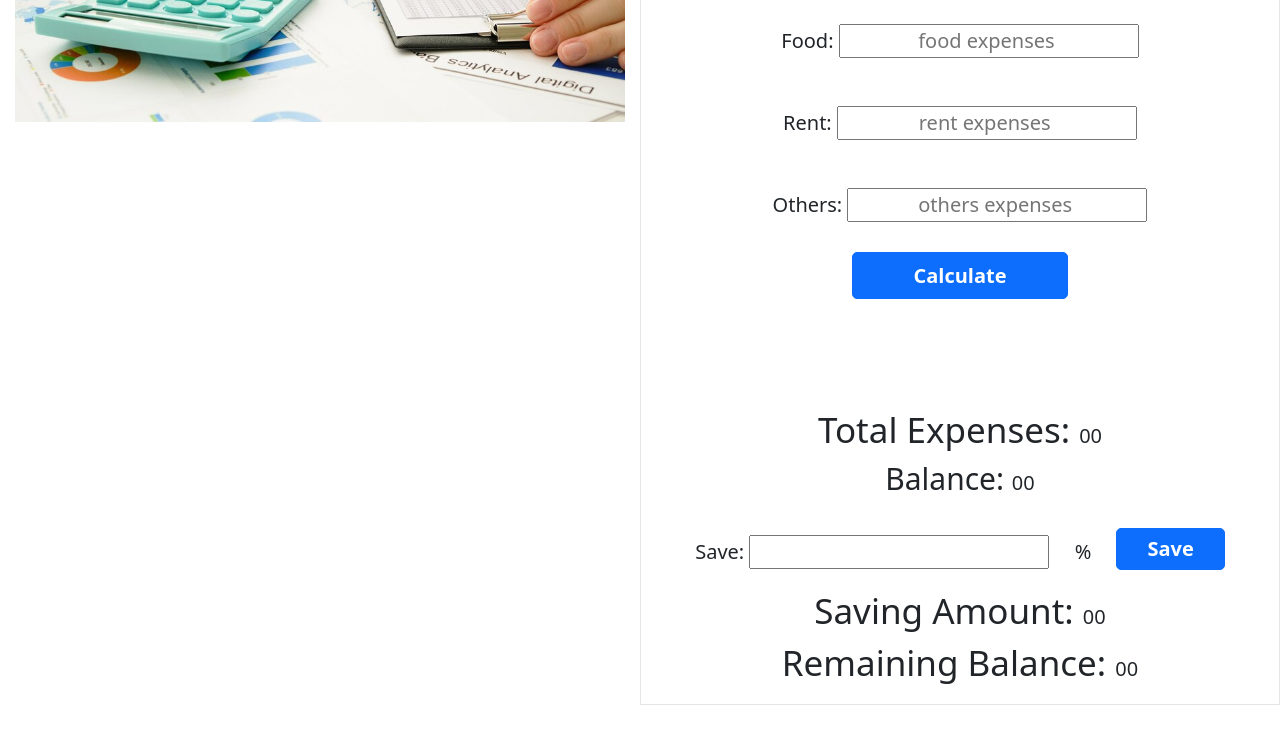
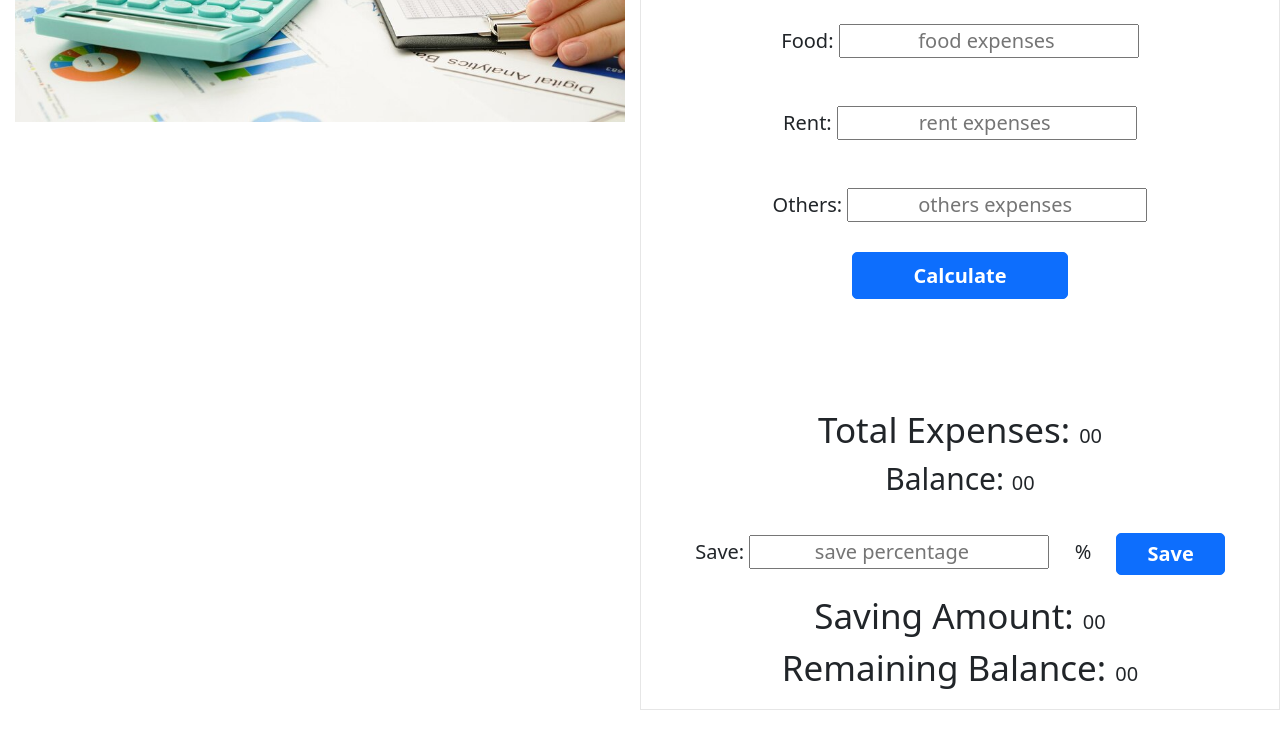
Before and after one commit to arifphero4/money-master-arifphero4, a plain HTML site: page index.html in a window 1280 px wide. Shown: the part 401-1131 px from the top of the page. Drawn offline with nearby package versions, Linux system fonts and the light colour scheme.

Commit message:
favicon added

```diff
--- a/index.html
+++ b/index.html
@@ -5,6 +5,9 @@
     <meta http-equiv="X-UA-Compatible" content="IE=edge" />
     <meta name="viewport" content="width=device-width, initial-scale=1.0" />
     <title>Money Budgeting Webpage</title>
+
+    <!-- favicon  -->
+    <link rel="shortcut icon" href="./images/favicon.png" type="image/x-icon" />
     <!-- bootstrap CDN -->
     <link
       href="https://cdn.jsdelivr.net/npm/bootstrap@5.0.2/dist/css/bootstrap.min.css"
@@ -93,13 +96,17 @@
             <!------------ savings section  ------->
             <div class="my-3">
               <label for="save-input"> Save:</label>
-              <input id="save-input" type="number" />
+              <input
+                id="save-input"
+                type="number"
+                placeholder="save percentage"
+              />
               <span class="mx-3"> %</span>
 
               <button
                 id="save-btn"
                 type="button"
-                class="btn btn-primary mb-2 fw-bold px-4 py-1 m"
+                class="btn btn-primary my-2 fw-bold px-4 py-1"
               >
                 Save
               </button>
```
Also changed, not shown: images/favicon.png (added).
